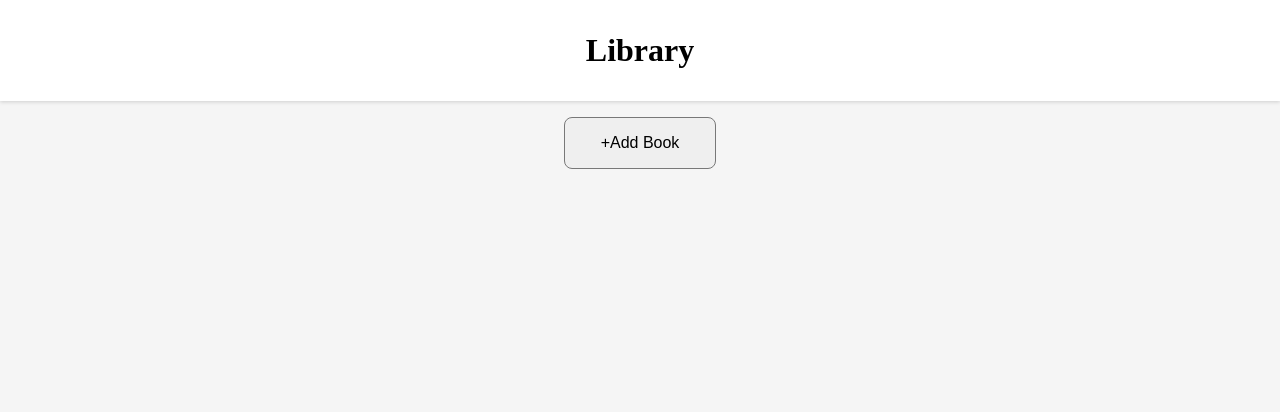
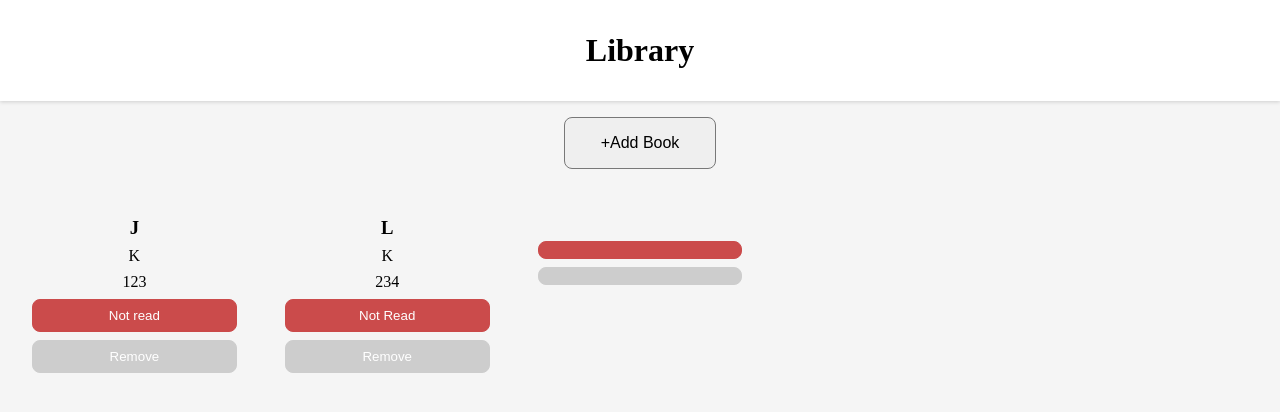
Before and after one commit to valentinhimself/library, a plain HTML site: page index.html in a window 1280 px wide. Drawn offline with Linux system fonts and the light colour scheme.

Commit message:
Add basic structure for future book cards

```diff
--- a/app.js
+++ b/app.js
@@ -19,8 +19,11 @@ tint.addEventListener('click', collapseForm);
 
 function expandForm(e) {
     e.stopPropagation();
-    form.classList.add('scale');
-    applyTint();
+    form.style.display = 'flex';
+    setTimeout(() =>{
+        form.classList.add('scale');
+        applyTint();
+    },10)
 }
 
 function applyTint() {
@@ -34,4 +37,16 @@ function removeTint() {
 function collapseForm() {
     form.classList.remove('scale');
     removeTint();
+    setTimeout(changeDisplay, 700);
 }
+
+function changeDisplay() {
+    if (form.getBoundingClientRect().height == 0) {
+        form.style.display = 'none';
+    }
+}
+
+
+window.onload = () => {
+    collapseForm()
+};
--- a/index.html
+++ b/index.html
@@ -12,9 +12,8 @@
     <header>
         <h1>Library</h1>
     </header>
-    <div class="tint"></div>
     <main>
-        <div class="add__div"><button type="button">+Add Book</button></div>
+    <div class="add__div"><button type="button">+Add Book</button></div>
         <form action="#" method="post">
             <h2>Add a new book</h2>
             <div>
@@ -35,6 +34,26 @@
             </div>
             <button type="submit">Submit</button>
         </form>
+        <section class="grid-book-display">
+            <div class="grid-item">
+                <h3 class="book-title">J</h3>
+                <div class="book-author">K</div>
+                <div class="book-pages">123</div>
+                <button class="read-toggle">Not read</button>
+                <button class="remove-btn">Remove</button></div>
+            <div class="grid-item">
+                <h3 class="book-title">L</h3>
+                <div class="book-author">K</div>
+                <div class="book-pages">234</div>
+                <button class="read-toggle">Not Read</button>
+                <button class="remove-btn">Remove</button></div>
+            <div class="grid-item">
+                <h3 class="book-title"></h3>
+                <div class="book-author"></div>
+                <div class="book-pages"></div>
+                <button class="read-toggle"></button><button class="remove-btn"></button></div>
+        </section>
     </main>
+    <div class="tint"></div>
 </body>
 </html>
--- a/style.css
+++ b/style.css
@@ -9,6 +9,10 @@
     --body-color: rgb(245, 245, 245);
     --submit-button-color: rgb(137, 137, 229);
     --submit-button-color-hover: rgb(117, 117, 237);
+    --remove-btn-color: rgb(205, 205, 205);
+    --read-toggle-color: rgb(203, 75, 75);
+    --remove-btn-color-hover: rgb(192, 192, 192);
+    --read-toggle-color-hover: rgb(214, 68, 68);
 }
 
 body{
@@ -33,6 +37,8 @@ main .add__div button {
     border-radius: .5rem;
     border: 1px solid rgb(120, 120, 120);
     font-size: 1rem;
+    position: relative;
+    z-index: 1;
 }
 
 main .add__div button:hover {
@@ -51,6 +57,7 @@ form {
     scale: 0;
     transition: .7s all;
     position: absolute;
+    z-index: 3;
     top: 0;
     left: 0;
     right: 0;
@@ -120,3 +127,48 @@ button[type=submit]:hover {
     background-color: var(--submit-button-color-hover);
     border: 1px solid var(--submit-button-color-hover);
 }
+
+.grid-book-display {
+    display: grid;
+    grid-template-columns: repeat(auto-fill, minmax(200px, 1fr));
+    gap: 1rem;
+    margin: 2rem 1rem;
+}
+
+.grid-item {
+    display: flex;
+    flex-direction: column;
+    text-align: center;
+    padding: 1rem;
+    gap: .5rem;
+}
+
+.read-toggle {
+    background-color: var(--read-toggle-color);
+    border: 1px solid var(--read-toggle-color);
+    padding: .5rem 2rem;
+    border-radius: .5rem;
+    color: white;
+}
+
+.remove-btn {
+    background-color: var(--remove-btn-color);
+    border: 1px solid var(--remove-btn-color);
+    padding: .5rem 2rem;
+    border-radius: .5rem;
+    color: white;
+}
+
+.read-toggle:hover {
+    background-color: var(--read-toggle-color-hover);
+    border: 1px solid var(--read-toggle-color-hover);
+    padding: .5rem 2rem;
+    border-radius: .5rem;
+}
+
+.remove-btn:hover {
+    background-color: var(--remove-btn-color-hover);
+    border: 1px solid var(--remove-btn-color-hover);
+    padding: .5rem 2rem;
+    border-radius: .5rem;
+}
```
